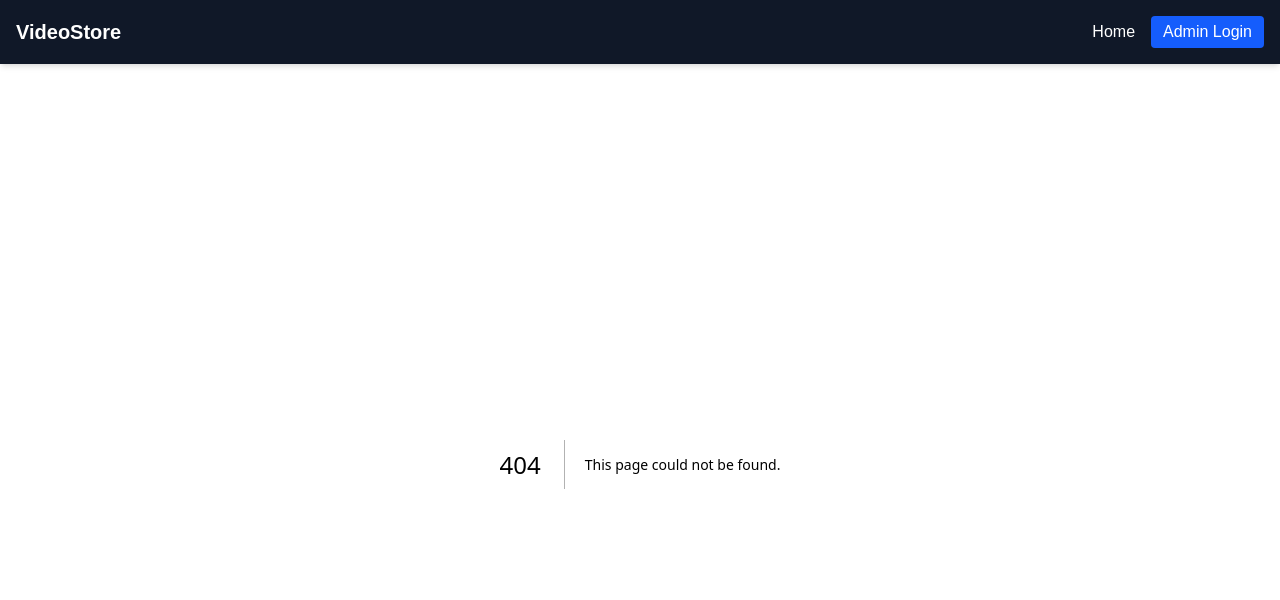
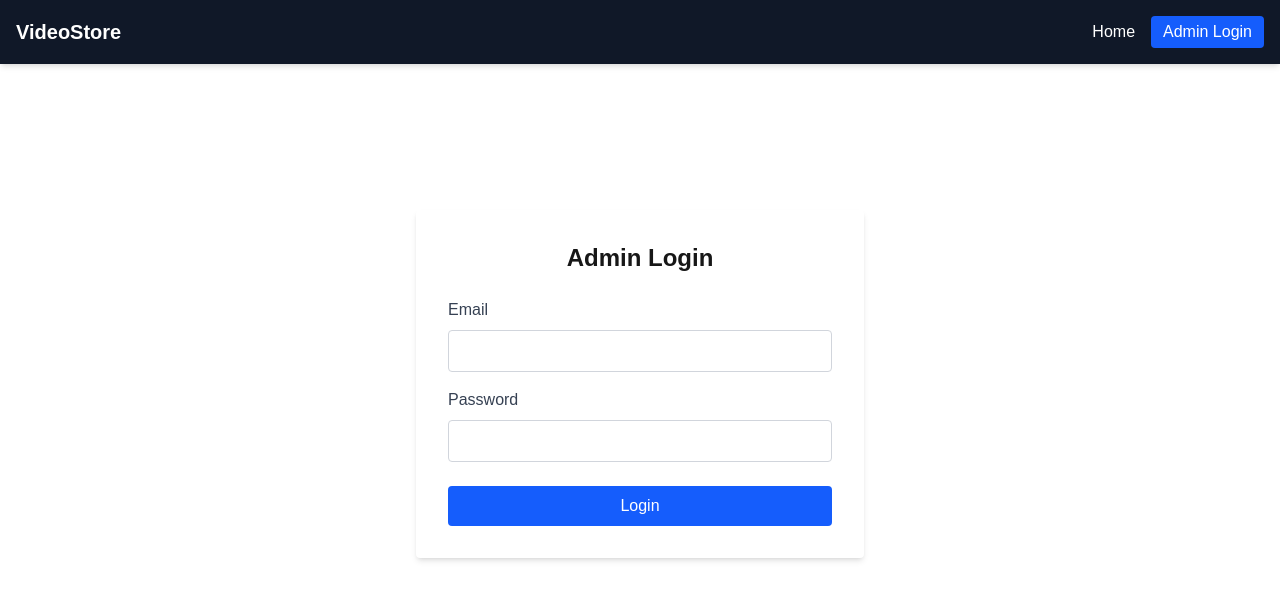
Before and after one commit to AmanAhmed12/laravel_project_assignment, a Next.js app in the folder frontend/: page /login in a window 1280 px wide. Before the commit this address had no page. Shown: the top 600 px of the page. Built offline with nearby package versions, Linux system fonts and the light colour scheme.

Commit message:
Frontend: Implement Login Page

```diff
--- /dev/null
+++ b/frontend/app/login/page.tsx
@@ -0,0 +1,64 @@
+"use client";
+import { useState } from "react";
+import { useAuth } from "../../context/AuthContext";
+
+export default function LoginPage() {
+    const [email, setEmail] = useState("");
+    const [password, setPassword] = useState("");
+    const { login } = useAuth();
+    const [error, setError] = useState("");
+
+    const handleSubmit = async (e: React.FormEvent) => {
+        e.preventDefault();
+        setError("");
+        try {
+            const res = await fetch(`${process.env.NEXT_PUBLIC_API_URL}/login`, {
+                method: "POST",
+                headers: { "Content-Type": "application/json" },
+                body: JSON.stringify({ email, password }),
+            });
+
+            const data = await res.json();
+
+            if (!res.ok) {
+                throw new Error(data.message || "Login failed");
+            }
+
+            login(data.access_token, data.user);
+        } catch (err: any) {
+            setError(err.message);
+        }
+    };
+
+    return (
+        <div className="flex items-center justify-center min-h-[80vh]">
+            <form onSubmit={handleSubmit} className="bg-white p-8 rounded shadow-md w-full max-w-md">
+                <h1 className="text-2xl font-bold mb-6 text-center">Admin Login</h1>
+                {error && <p className="text-red-500 mb-4 text-center">{error}</p>}
+                <div className="mb-4">
+                    <label className="block text-gray-700 mb-2">Email</label>
+                    <input
+                        type="email"
+                        value={email}
+                        onChange={(e) => setEmail(e.target.value)}
+                        className="w-full border border-gray-300 rounded px-3 py-2 focus:outline-none focus:border-blue-500"
+                        required
+                    />
+                </div>
+                <div className="mb-6">
+                    <label className="block text-gray-700 mb-2">Password</label>
+                    <input
+                        type="password"
+                        value={password}
+                        onChange={(e) => setPassword(e.target.value)}
+                        className="w-full border border-gray-300 rounded px-3 py-2 focus:outline-none focus:border-blue-500"
+                        required
+                    />
+                </div>
+                <button type="submit" className="w-full bg-blue-600 text-white py-2 rounded hover:bg-blue-700 transition">
+                    Login
+                </button>
+            </form>
+        </div>
+    );
+}
```
